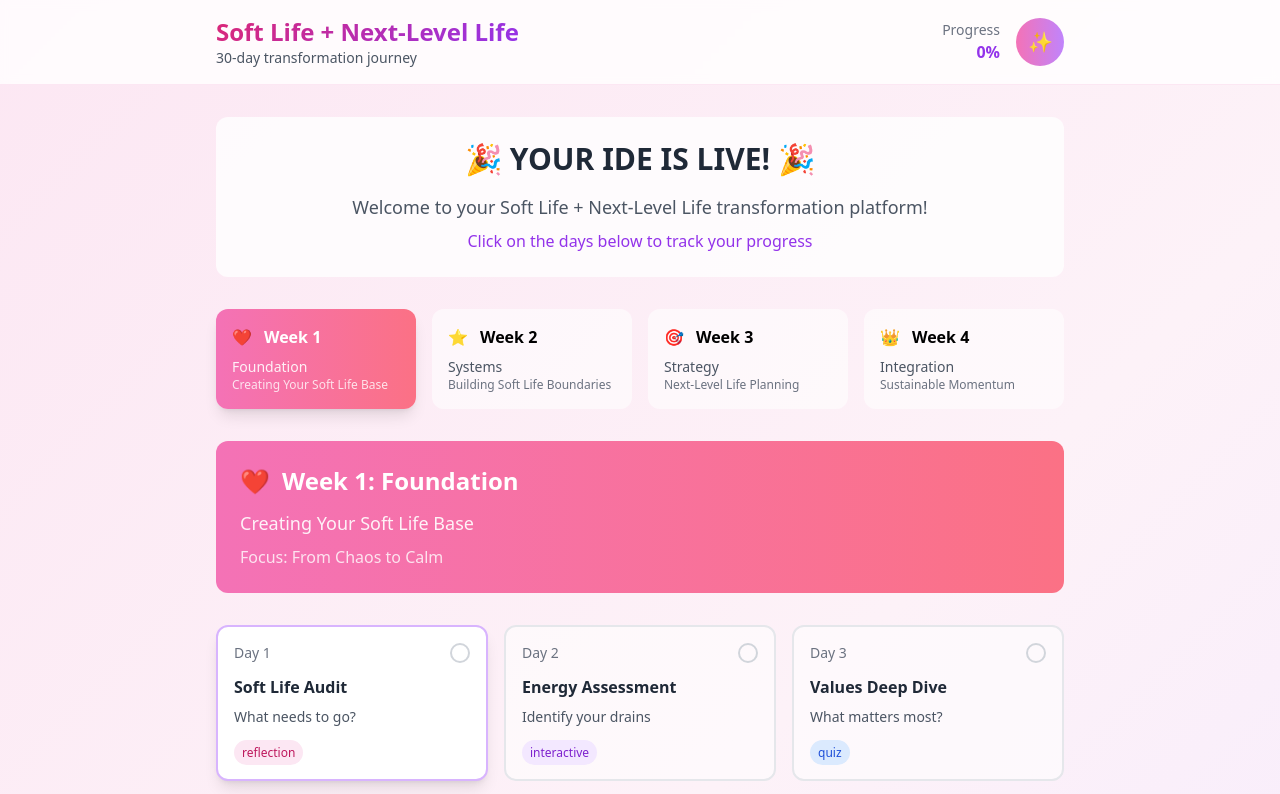
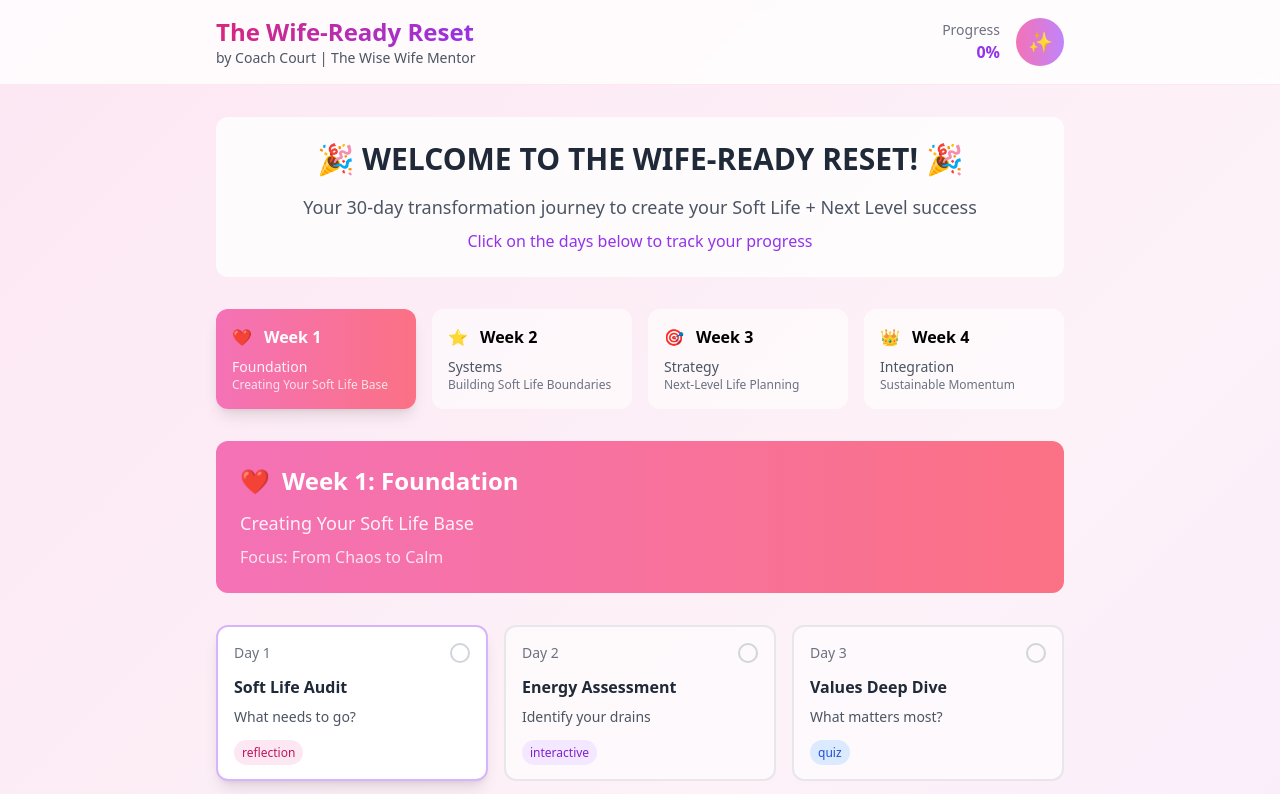
Before and after one commit to Thewisewifementor/soft-life-ide, a plain HTML site: page index.html in a window 1280 px wide. Shown: the top 794 px of the page. Drawn offline with nearby package versions, Linux system fonts and the light colour scheme.

Commit message:
Update branding to Wife-Ready Reset

```diff
--- a/index.html
+++ b/index.html
@@ -3,7 +3,7 @@
 <head>
     <meta charset="UTF-8">
     <meta name="viewport" content="width=device-width, initial-scale=1.0">
-    <title>Soft Life + Next-Level Life IDE</title>
+    <title>The Wife-Ready Reset | Coach Court</title>
     <script src="https://cdn.tailwindcss.com"></script>
     <style>
         .gradient-bg { background: linear-gradient(135deg, #fce7f3, #fdf2f8, #f3e8ff); }
@@ -21,8 +21,8 @@
         <div class="max-w-4xl mx-auto px-6 py-4">
             <div class="flex items-center justify-between">
                 <div>
-                    <h1 class="text-2xl font-bold gradient-text">Soft Life + Next-Level Life</h1>
-                    <p class="text-gray-600 text-sm">30-day transformation journey</p>
+                    <h1 class="text-2xl font-bold gradient-text">The Wife-Ready Reset</h1>
+                    <p class="text-gray-600 text-sm">by Coach Court | The Wise Wife Mentor</p>
                 </div>
                 <div class="flex items-center gap-4">
                     <div class="text-right">
@@ -40,8 +40,8 @@
     <div class="max-w-4xl mx-auto px-6 py-8">
         <!-- Success Message -->
         <div class="text-center mb-8 p-6 bg-white/80 rounded-xl">
-            <h2 class="text-3xl font-bold text-gray-800 mb-4">🎉 YOUR IDE IS LIVE! 🎉</h2>
-            <p class="text-lg text-gray-600 mb-2">Welcome to your Soft Life + Next-Level Life transformation platform!</p>
+            <h2 class="text-3xl font-bold text-gray-800 mb-4">🎉 WELCOME TO THE WIFE-READY RESET! 🎉</h2>
+            <p class="text-lg text-gray-600 mb-2">Your 30-day transformation journey to create your Soft Life + Next Level success</p>
             <p class="text-purple-600 font-medium">Click on the days below to track your progress</p>
         </div>
 
```
